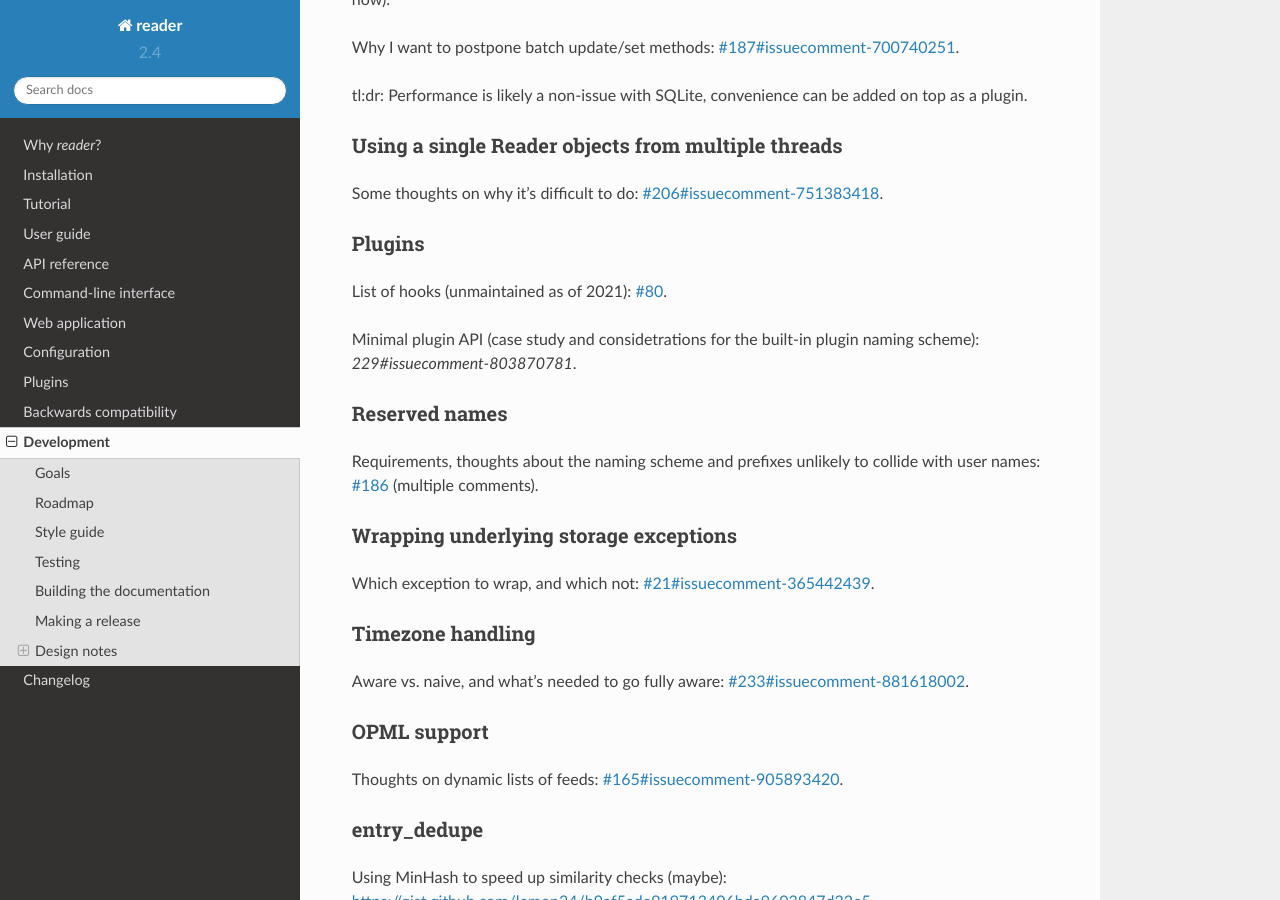
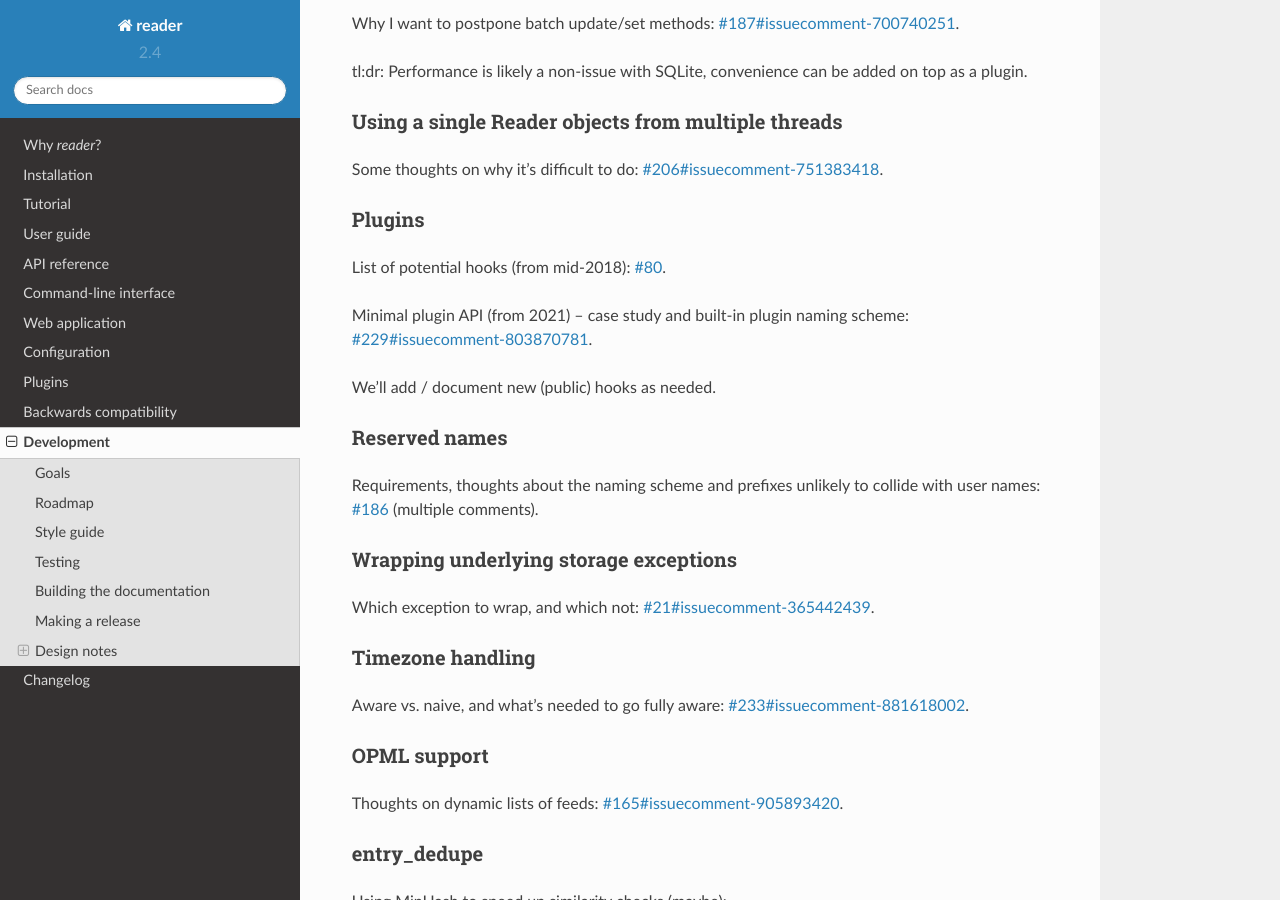
Before and after one commit to Alcides1123/reader, a Sphinx documentation site: the page built from docs/dev.rst, in a window 1280 px wide and 900 px high, scrolled down 6582 px. Built offline with Sphinx 7.4.7 and the Read the Docs theme 2.0.0, drawn with Linux system fonts in a browser that asks for light colours; some of the changed text lies outside the part shown.

Commit message:
Dev notes for #80.

```diff
--- a/docs/dev.rst
+++ b/docs/dev.rst
@@ -342,15 +341,19 @@ Some thoughts on why it's difficult to do: :issue:`206#issuecomment-751383418`.
 Plugins
 ~~~~~~~
 
-List of hooks (unmaintained as of 2021): :issue:`80`.
+List of potential hooks (from mid-2018): :issue:`80`.
 
-Minimal plugin API (case study and considetrations for the built-in plugin naming scheme): `229#issuecomment-803870781`.
+Minimal plugin API (from 2021) – case study and built-in plugin naming scheme: :issue:`229#issuecomment-803870781`.
+
+We'll add / document new (public) hooks as needed.
 
 
 Reserved names
 ~~~~~~~~~~~~~~
 
-Requirements, thoughts about the naming scheme and prefixes unlikely to collide with user names: :issue:`186` (multiple comments).
+Requirements, thoughts about the naming scheme
+and prefixes unlikely to collide with user names:
+:issue:`186` (multiple comments).
 
 
 Wrapping underlying storage exceptions
```
Also changed, not shown: other parts of docs/dev.rst (+0 -1 lines).
